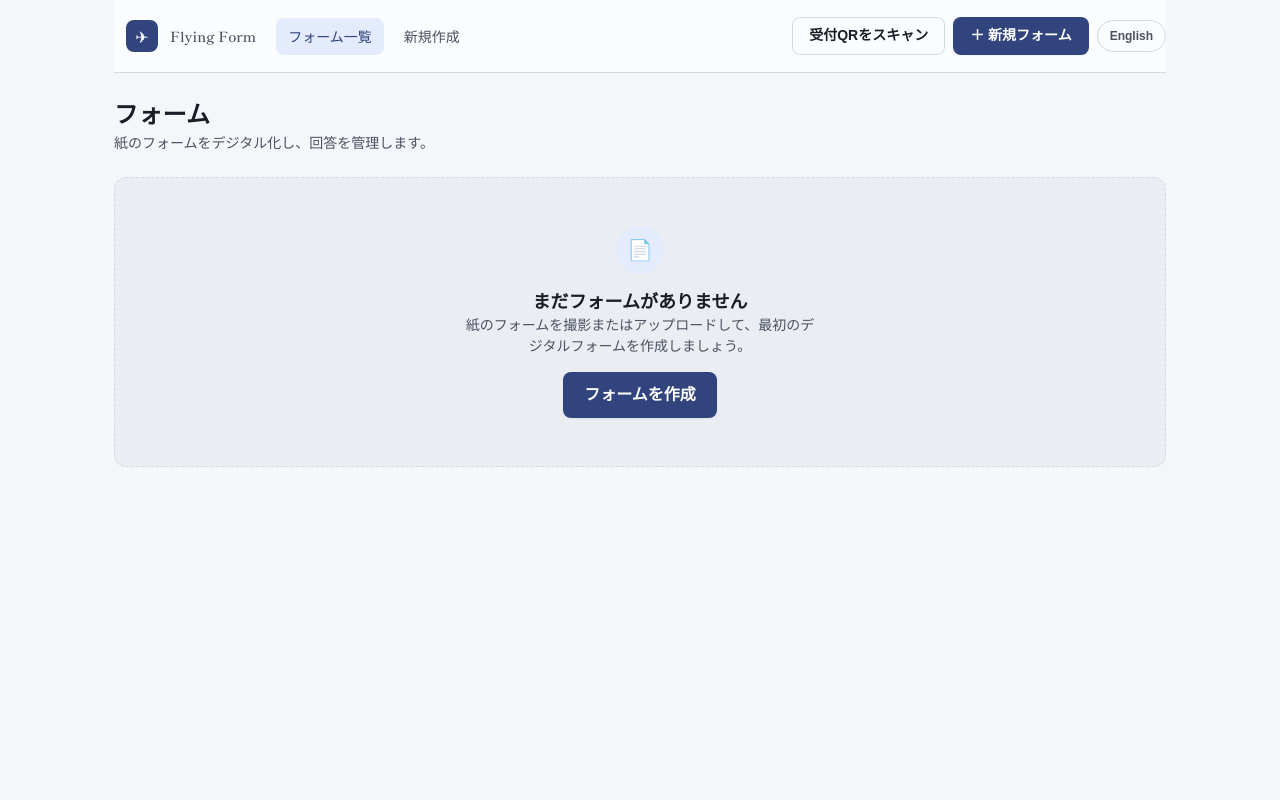
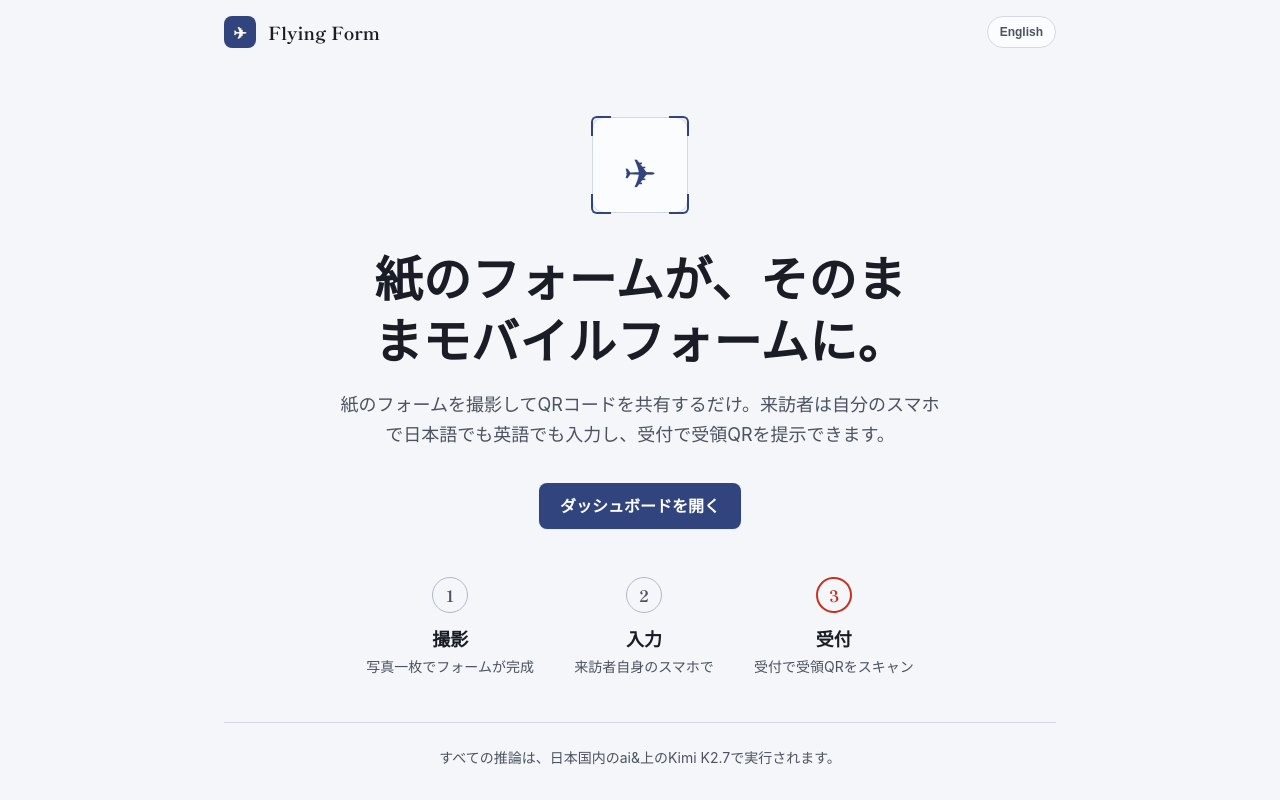
Before and after one commit to wei/flying-form, a React (Vite) app in the folder app/: page / in a window 1280 px wide. Before the commit this address led to /admin. Built offline with nearby package versions, Linux system fonts and the light colour scheme; no server answers; the database is empty; a web font is replaced by a local one.

Commit message:
Landing page: bilingual hero, viewfinder mark, 3-step loop with stamp, ai& sovereignty line, CTA to /admin

```diff
--- a/app/src/App.tsx
+++ b/app/src/App.tsx
@@ -1,4 +1,5 @@
-import { BrowserRouter, Navigate, Route, Routes } from "react-router-dom";
+import { BrowserRouter, Route, Routes } from "react-router-dom";
+import Home from "./pages/Home";
 import Admin from "./pages/Admin";
 import AdminNew from "./pages/AdminNew";
 import AdminFormDetail from "./pages/AdminFormDetail";
@@ -10,7 +11,7 @@ export default function App() {
     <LangProvider>
       <BrowserRouter>
       <Routes>
-        <Route path="/" element={<Navigate to="/admin" replace />} />
+        <Route path="/" element={<Home />} />
         <Route path="/admin" element={<Admin />} />
         <Route path="/admin/new" element={<AdminNew />} />
         <Route path="/admin/form/:formId" element={<AdminFormDetail />} />
--- a/app/src/index.css
+++ b/app/src/index.css
@@ -704,7 +704,7 @@ dialog.modal-backdrop::backdrop { background: oklch(0 0 0 / 0.45); }
   font-size: var(--text-xs);
   font-weight: 600;
   font-variant-numeric: tabular-nums;
-  margin: var(--space-3) 0 var(--space-1);
+  margin: var(--space-3) 0 var(--space-4);
 }
 .section-title { margin-bottom: var(--space-5); text-wrap: balance; }
 .fill-header h1 { text-wrap: balance; }
@@ -755,6 +755,99 @@ dialog.modal-backdrop::backdrop { background: oklch(0 0 0 / 0.45); }
 .sub-ref { color: var(--muted); font-family: var(--font-mono); font-size: var(--text-sm); }
 .fill-shell.center .lang-toggle { position: absolute; top: var(--space-4); right: var(--space-4); }
 
+/* ---------- Landing ---------- */
+.home {
+  min-height: 100vh;
+  display: flex;
+  flex-direction: column;
+  max-width: 880px;
+  margin: 0 auto;
+  padding: 0 var(--space-6);
+}
+.home-top {
+  display: flex;
+  align-items: center;
+  justify-content: space-between;
+  padding: var(--space-4) 0;
+}
+.home-hero {
+  flex: 1;
+  display: flex;
+  flex-direction: column;
+  align-items: center;
+  justify-content: center;
+  text-align: center;
+  padding: var(--space-10) 0 var(--space-8);
+}
+.home-mark {
+  display: grid;
+  place-items: center;
+  width: 96px;
+  height: 96px;
+  margin-bottom: var(--space-8);
+  background: var(--surface);
+  border: 1px solid var(--border);
+  border-radius: var(--radius-lg);
+}
+.home-plane { font-size: 2.5rem; color: var(--primary); }
+.home-title {
+  font-size: clamp(1.9rem, 5vw, 3rem);
+  max-width: 22ch;
+  text-wrap: balance;
+  margin-bottom: var(--space-5);
+}
+.home-sub {
+  max-width: 54ch;
+  color: var(--muted);
+  font-size: var(--text-lg);
+  line-height: 1.7;
+  text-wrap: pretty;
+  margin-bottom: var(--space-8);
+}
+.home-steps {
+  display: flex;
+  gap: var(--space-10);
+  list-style: none;
+  margin: var(--space-12) 0 0;
+  padding: 0;
+  flex-wrap: wrap;
+  justify-content: center;
+}
+.home-step {
+  display: flex;
+  flex-direction: column;
+  align-items: center;
+  gap: var(--space-1);
+  min-width: 140px;
+}
+.home-step-no {
+  display: grid;
+  place-items: center;
+  width: 2.25rem;
+  height: 2.25rem;
+  margin-bottom: var(--space-2);
+  border: 1.5px solid var(--border-strong);
+  border-radius: var(--radius-full);
+  font-family: var(--font-display);
+  font-weight: 700;
+  color: var(--muted);
+  font-variant-numeric: tabular-nums;
+}
+.home-step-no.is-stamp {
+  border: 2px solid var(--stamp);
+  color: var(--stamp);
+  transform: rotate(-6deg);
+}
+.home-step-title { font-family: var(--font-display); font-weight: 700; font-size: var(--text-lg); }
+.home-step-sub { color: var(--muted); font-size: var(--text-sm); }
+.home-foot {
+  text-align: center;
+  padding: var(--space-6) 0 var(--space-8);
+  color: var(--muted);
+  font-size: var(--text-sm);
+  border-top: 1px solid var(--border);
+}
+
 /* ---------- Utilities ---------- */
 .center { text-align: center; padding: var(--space-8) var(--space-4); }
 .error { color: var(--danger); font-size: var(--text-sm); }
--- a/app/src/lib/i18n.ts
+++ b/app/src/lib/i18n.ts
@@ -81,6 +81,27 @@ const STRINGS = {
   submission: { en: "Submission", ja: "回答" },
   loadingForm: { en: "Loading form…", ja: "フォームを読み込んでいます…" },
   formNotExist: { en: "This form does not exist.", ja: "このフォームは存在しません。" },
+
+  // ---- Landing ----
+  heroTitle: {
+    en: "Paper form in. Mobile form out.",
+    ja: "紙のフォームが、そのままモバイルフォームに。",
+  },
+  heroSub: {
+    en: "Photograph any paper form and share a QR code. Visitors fill it on their own phone, in Japanese or English, and show a receipt QR at the desk.",
+    ja: "紙のフォームを撮影してQRコードを共有するだけ。来訪者は自分のスマホで日本語でも英語でも入力し、受付で受領QRを提示できます。",
+  },
+  heroCta: { en: "Open dashboard", ja: "ダッシュボードを開く" },
+  stepShoot: { en: "Photograph", ja: "撮影" },
+  stepShootSub: { en: "One photo builds the form", ja: "写真一枚でフォームが完成" },
+  stepFill: { en: "Fill", ja: "入力" },
+  stepFillSub: { en: "On the visitor's own phone", ja: "来訪者自身のスマホで" },
+  stepReceive: { en: "Received", ja: "受付" },
+  stepReceiveSub: { en: "Scan the receipt QR at the desk", ja: "受付で受領QRをスキャン" },
+  sovereignty: {
+    en: "Every inference runs on Kimi K2.7 via ai&, in Japan.",
+    ja: "すべての推論は、日本国内のai&上のKimi K2.7で実行されます。",
+  },
 } as const;
 
 export type StringKey = keyof typeof STRINGS;
--- /dev/null
+++ b/app/src/pages/Home.tsx
@@ -0,0 +1,55 @@
+import { Link } from "react-router-dom";
+import { useLang } from "../lib/lang";
+import { t } from "../lib/i18n";
+
+export default function Home() {
+  const { lang, toggle } = useLang();
+
+  const steps = [
+    { title: t("stepShoot", lang), sub: t("stepShootSub", lang) },
+    { title: t("stepFill", lang), sub: t("stepFillSub", lang) },
+    { title: t("stepReceive", lang), sub: t("stepReceiveSub", lang), stamp: true },
+  ];
+
+  return (
+    <div className="home">
+      <header className="home-top">
+        <span className="admin-brand" aria-hidden="true">
+          <span className="admin-brand-mark">✈</span>
+          <span>Flying Form</span>
+        </span>
+        <button className="lang-toggle" onClick={toggle} aria-label="Switch language">
+          {lang === "ja" ? "English" : "日本語"}
+        </button>
+      </header>
+
+      <main className="home-hero">
+        <div className="home-mark viewfinder">
+          <span className="vf" aria-hidden="true" />
+          <span className="home-plane" aria-hidden="true">✈</span>
+        </div>
+        <h1 className="home-title">{t("heroTitle", lang)}</h1>
+        <p className="home-sub">{t("heroSub", lang)}</p>
+        <Link className="btn primary btn-lg" to="/admin">
+          {t("heroCta", lang)}
+        </Link>
+
+        <ol className="home-steps">
+          {steps.map((s, i) => (
+            <li key={s.title} className="home-step">
+              <span className={`home-step-no${s.stamp ? " is-stamp" : ""}`} aria-hidden="true">
+                {i + 1}
+              </span>
+              <span className="home-step-title">{s.title}</span>
+              <span className="home-step-sub">{s.sub}</span>
+            </li>
+          ))}
+        </ol>
+      </main>
+
+      <footer className="home-foot">
+        <p>{t("sovereignty", lang)}</p>
+      </footer>
+    </div>
+  );
+}
```
Also changed, not shown: 1 other file (tests, documents, lock files or other folders).
